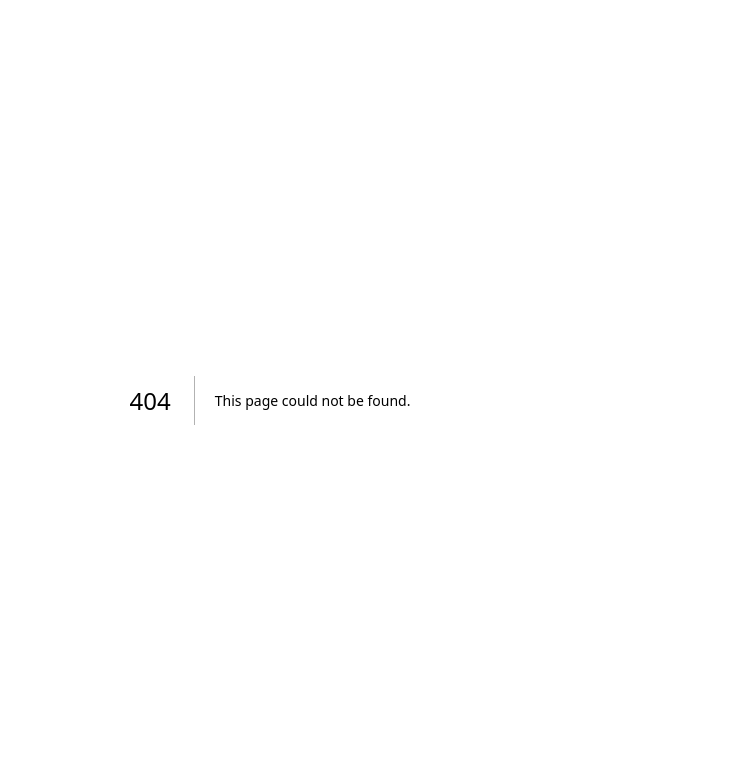
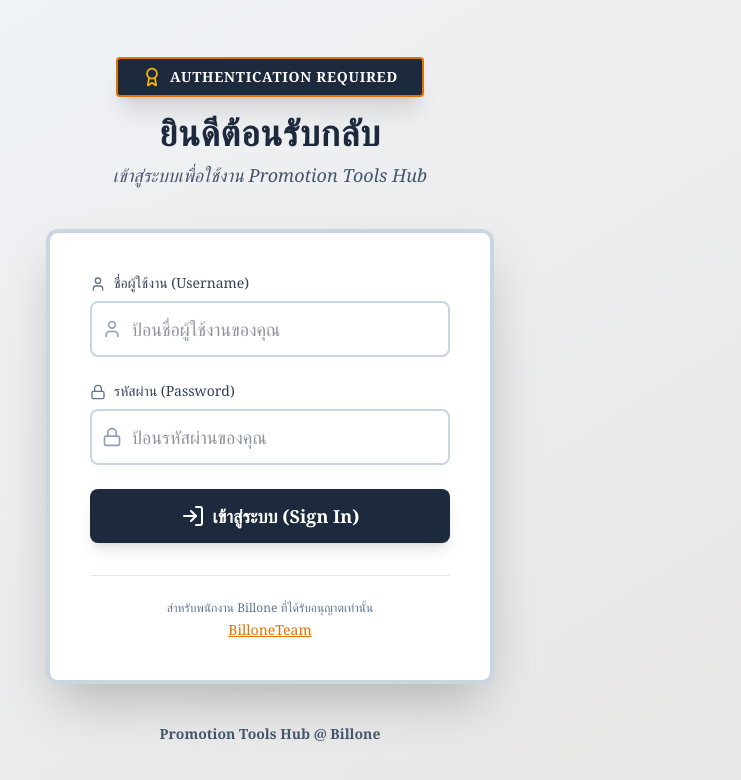
Before and after one commit to Arm64022981/promotion-tools-hub, a Next.js app: page /login in a window 1280 px wide. Before the commit this address had no page. Shown: the top 780 px of the page, without its empty margins (370-1111 px from the left). Built offline with nearby package versions, Linux system fonts and the light colour scheme.

Commit message:
update login page

```diff
--- /dev/null
+++ b/app/login/page.tsx
@@ -0,0 +1,159 @@
+"use client";
+
+import React, { useState } from 'react';
+import { User, Lock, LogIn, Award, AlertTriangle, X } from 'lucide-react';
+// import { useRouter } from 'next/navigation'; // แก้ไข: ลบ import ที่ทำให้เกิดข้อผิดพลาด
+
+// Main Login Page Component
+export default function LoginPage() {
+  const [username, setUsername] = useState('');
+  const [password, setPassword] = useState('');
+  const [message, setMessage] = useState<{ type: 'error' | 'info', text: string } | null>(null);
+
+  // const router = useRouter(); // แก้ไข: ลบการ Initialize useRouter
+
+  // กำหนดค่าชื่อผู้ใช้และรหัสผ่านที่ถูกต้อง
+  const CORRECT_USERNAME = 'billoneteam';
+  const CORRECT_PASSWORD = 'billone12341';
+
+  // Handle form submission (Mock Authentication)
+  const handleSubmit = (e: React.FormEvent) => {
+    e.preventDefault();
+
+    console.log(`Login attempt with Username: ${username}`);
+
+    // ตรวจสอบความถูกต้องของชื่อผู้ใช้และรหัสผ่าน
+    if (username === CORRECT_USERNAME && password === CORRECT_PASSWORD) {
+        setMessage({
+            type: 'info',
+            text: 'เข้าสู่ระบบสำเร็จ! กำลังเปลี่ยนเส้นทาง...',
+        });
+
+        // แก้ไข: เปลี่ยนมาใช้ window.location.href สำหรับการเปลี่ยนเส้นทาง
+        setTimeout(() => {
+            window.location.href = '/mainocs';
+        }, 500); // หน่วงเวลา 0.5 วินาที ก่อนเปลี่ยนหน้า
+
+    } else {
+        setMessage({
+            type: 'error',
+            text: 'ชื่อผู้ใช้งานหรือรหัสผ่านไม่ถูกต้อง กรุณาลองใหม่อีกครั้ง',
+        });
+
+        // ตั้งเวลาซ่อนข้อความแจ้งเตือนสำหรับกรณีผิดพลาด (3 วินาที)
+        setTimeout(() => setMessage(null), 3000);
+    }
+  };
+
+  return (
+    <div className="min-h-screen bg-gradient-to-br from-slate-100 to-stone-200 flex flex-col items-center justify-center p-4">
+
+      {/* Header Section */}
+      <header className="w-full max-w-md mb-10 text-center">
+        <div className="inline-flex items-center gap-2 px-6 py-2 bg-slate-800 rounded border-2 border-amber-600 shadow-xl mb-4">
+          <Award className="w-5 h-5 text-amber-400" />
+          <span className="text-sm font-serif font-bold text-white uppercase tracking-wider">Authentication Required</span>
+        </div>
+
+        <h1 className="text-4xl font-serif font-bold text-slate-800 mb-2 tracking-wide">
+          ยินดีต้อนรับกลับ
+        </h1>
+
+        <p className="text-lg text-slate-600 font-serif italic">
+          เข้าสู่ระบบเพื่อใช้งาน Promotion Tools Hub
+        </p>
+      </header>
+
+      {/* Login Form Card */}
+      <div className="w-full max-w-md bg-white p-8 md:p-10 rounded-xl border-4 border-slate-300 shadow-2xl transition-all duration-300 hover:border-amber-500 hover:shadow-amber-200/50">
+
+        {/* Message Box */}
+        {message && (
+          <div className={`p-4 mb-6 rounded-lg font-serif flex items-start justify-between
+            ${message.type === 'error'
+              ? 'bg-red-100 border border-red-400 text-red-700'
+              : 'bg-green-100 border border-green-400 text-green-700'
+            }`}>
+            <div className="flex items-center">
+              <AlertTriangle className="w-5 h-5 mr-3" />
+              <p className="text-sm font-medium">{message.text}</p>
+            </div>
+            {/* Close button */}
+            <button onClick={() => setMessage(null)} className="ml-4 p-1 text-gray-500 hover:text-gray-700">
+                <X className="w-4 h-4" />
+            </button>
+          </div>
+        )}
+
+        <form onSubmit={handleSubmit} className="space-y-6">
+
+          {/* Username Field */}
+          <div>
+            <label htmlFor="username" className="block text-sm font-serif font-medium text-slate-700 mb-2">
+              <User className="inline w-4 h-4 mr-2 text-slate-500" />
+              ชื่อผู้ใช้งาน (Username)
+            </label>
+            <div className="relative">
+              <User className="absolute left-3 top-1/2 transform -translate-y-1/2 w-5 h-5 text-slate-400 pointer-events-none" />
+              <input
+                id="username"
+                name="username"
+                type="text"
+                required
+                value={username}
+                onChange={(e) => setUsername(e.target.value)}
+                className="w-full pl-10 pr-4 py-3 border-2 border-slate-300 rounded-lg focus:border-amber-500 focus:ring-amber-500 transition-colors duration-200 text-lg font-serif text-slate-800"
+                placeholder="ป้อนชื่อผู้ใช้งานของคุณ"
+              />
+            </div>
+          </div>
+
+          {/* Password Field */}
+          <div>
+            <label htmlFor="password" className="block text-sm font-serif font-medium text-slate-700 mb-2">
+              <Lock className="inline w-4 h-4 mr-2 text-slate-500" />
+              รหัสผ่าน (Password)
+            </label>
+            <div className="relative">
+              <Lock className="absolute left-3 top-1/2 transform -translate-y-1/2 w-5 h-5 text-slate-400 pointer-events-none" />
+              <input
+                id="password"
+                name="password"
+                type="password"
+                required
+                value={password}
+                onChange={(e) => setPassword(e.target.value)}
+                className="w-full pl-10 pr-4 py-3 border-2 border-slate-300 rounded-lg focus:border-amber-500 focus:ring-amber-500 transition-colors duration-200 text-lg font-serif text-slate-800"
+                placeholder="ป้อนรหัสผ่านของคุณ"
+              />
+            </div>
+          </div>
+
+          {/* Login Button */}
+          <button
+            type="submit"
+            className="w-full flex justify-center items-center gap-2 px-4 py-3 border border-transparent text-lg font-serif font-bold rounded-lg shadow-lg text-white bg-slate-800 hover:bg-amber-600 focus:outline-none focus:ring-4 focus:ring-amber-500/50 transition-all duration-300 transform hover:scale-[1.01]"
+          >
+            <LogIn className="w-6 h-6" />
+            เข้าสู่ระบบ (Sign In)
+          </button>
+        </form>
+
+        {/* Footer Link/Info */}
+        <div className="mt-8 pt-6 border-t border-slate-200 text-center">
+          <p className="text-xs font-serif text-slate-500">
+            สำหรับพนักงาน Billone ที่ได้รับอนุญาตเท่านั้น
+          </p>
+          <a href="/" className="text-sm font-serif font-medium text-amber-600 hover:text-amber-700 transition-colors mt-1 block">
+            <span className="underline">BilloneTeam</span>
+          </a>
+        </div>
+      </div>
+
+      {/* Footer Branding */}
+      <footer className="mt-10">
+        <p className="text-sm font-serif text-slate-600 font-bold">Promotion Tools Hub @ Billone</p>
+      </footer>
+    </div>
+  );
+}
```
